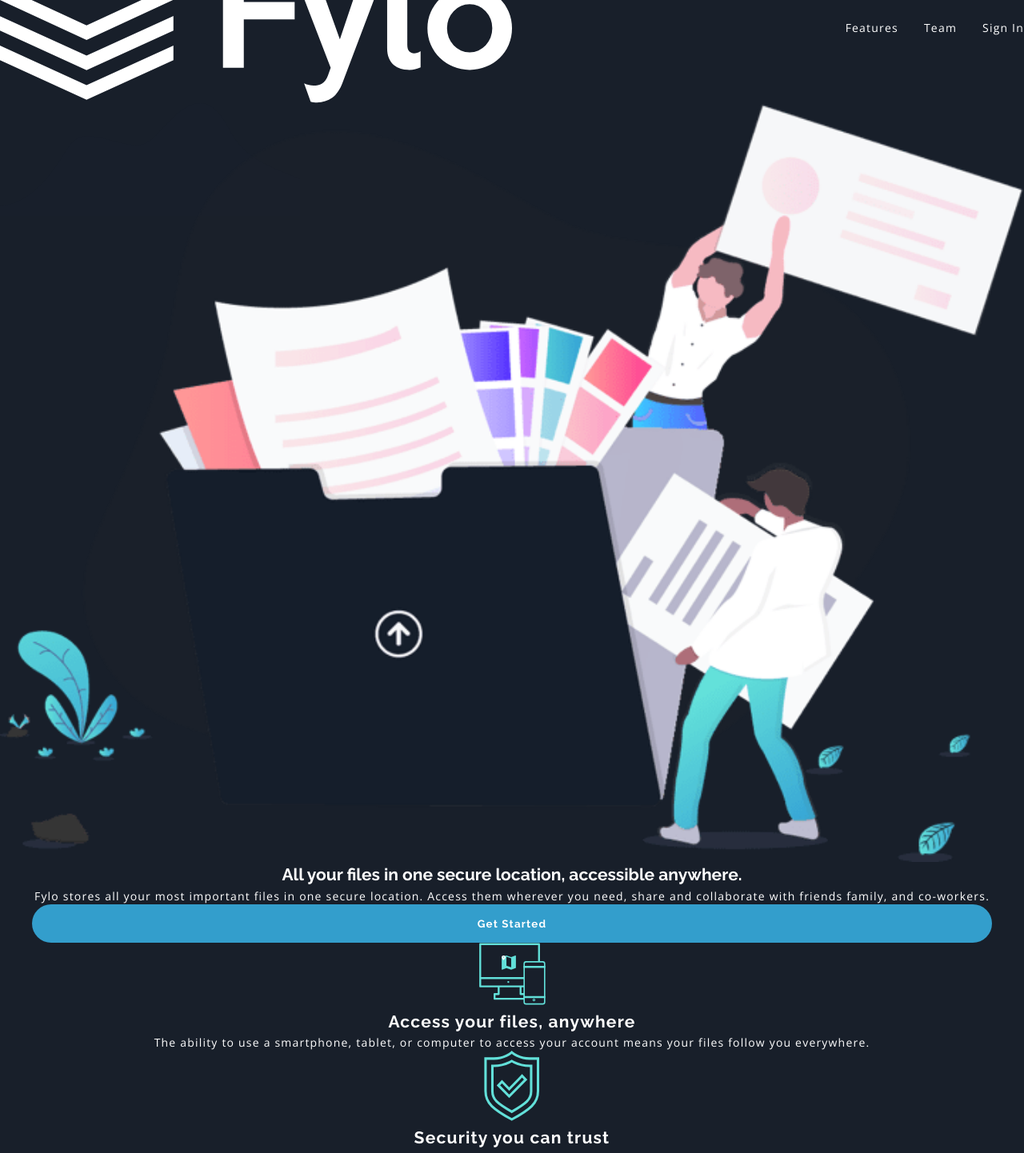
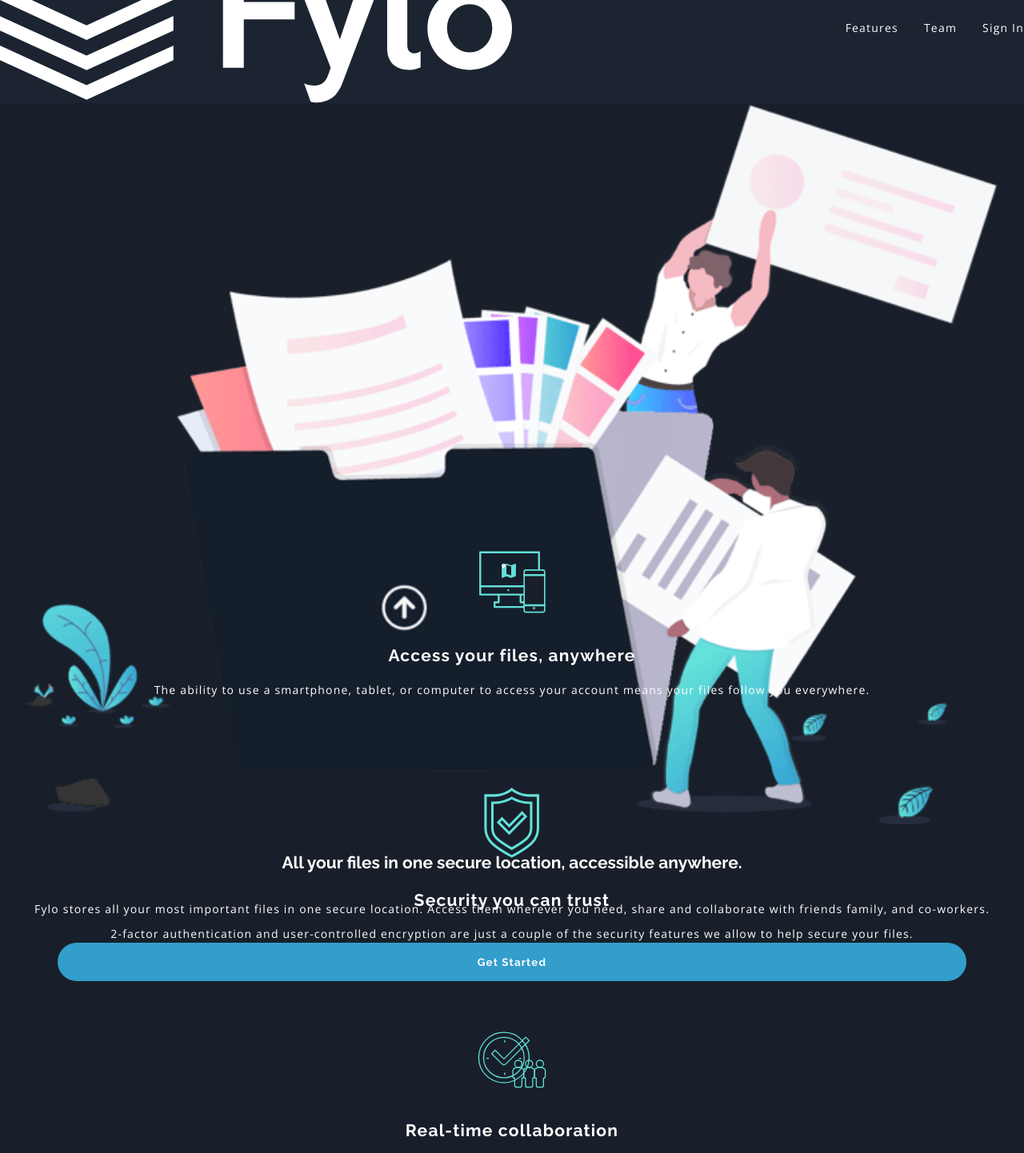
Before and after one commit to evija-berzina/frontendmentor-fylo-landing-page, a React (Vite) app: page / in a window 1280 px wide. Shown: the part 60-1502 px from the top of the page at 80% size. Built offline with nearby package versions, Linux system fonts and the light colour scheme.

Commit message:
Add layout changes

```diff
--- a/src/components/CTASection.css
+++ b/src/components/CTASection.css
@@ -7,7 +7,7 @@
   text-align: center;
   background-color: hsl(var(--navy-850));
   margin-inline: 1.5rem;
-  padding-inline: 1.8rem;
+  padding-inline: 2rem;
   padding-block: 3rem;
   border-radius: 10px;
   letter-spacing: 1px;
--- a/src/components/Features.css
+++ b/src/components/Features.css
@@ -1,7 +1,18 @@
 .features-section {
   display: grid;
   grid-template-columns: 1fr;
+  gap: 6rem;
   text-align: center;
+  margin-block-end: 10rem;
+  padding-inline: 2rem;
+}
+
+.feature > * {
+  padding-block-end: 1rem;
+}
+
+.feature img {
+  padding-block-end: 2rem;
 }
 
 .features-heading {
--- a/src/components/Features.jsx
+++ b/src/components/Features.jsx
@@ -7,7 +7,7 @@
 export function Features() {
   return (
     <section className='features-section'>
-      <article>
+      <article className='feature'>
         <img src={IconAccessAnywhere} alt="" />
         <h2 className='features-heading'>
           Access your files, anywhere
@@ -16,7 +16,7 @@
           The ability to use a smartphone, tablet, or computer to access your account means your files follow you everywhere.
         </p>
       </article>
-      <article>
+      <article className='feature'>
         <img src={IconSecurity} alt="" />
         <h2 className='features-heading'>
           Security you can trust
@@ -25,7 +25,7 @@
           2-factor authentication and user-controlled encryption are just a couple of the security features we allow to help secure your files.
         </p>
       </article>
-      <article>
+      <article className='feature'>
         <img src={IconCollaboration} alt="" />
         <h2 className='features-heading'>
           Real-time collaboration
@@ -34,7 +34,7 @@
           Securely share files and folders with friends, family and colleagues for live collaboration. No email attachments required.
         </p>
       </article>
-      <article>
+      <article className='feature'>
         <img src={IconAnyFile} alt="" />
         <h2 className='features-heading'>
           Store any type of file
--- a/src/components/Header.css
+++ b/src/components/Header.css
@@ -3,6 +3,7 @@
   flex-direction: row;
   justify-content: space-between;
   align-items: center;
+  background-color: hsl(var(--navy-850));
 }
 
 .fylo-logo {
--- a/src/components/Hero.css
+++ b/src/components/Hero.css
@@ -1,11 +1,35 @@
 .hero-section {
   display: flex;
   flex-direction: column;
+  gap: 2rem;
+  background-image: linear-gradient(
+      hsl(var(--navy-850)));
+  height: 50vh;
+  position: relative;
+  text-align: center;
+  padding-inline: 2rem;
+  margin-block-end: 10rem;
+  z-index: -10;
+  /* background-image:
+    url(../assets/images/bg-curvy-mobile.svg), linear-gradient(
+      hsl(var(--navy-850)) 70%,
+      hsl(var(--navy-900)) 30%
+    );
+  background-repeat: no-repeat, no-repeat;
+  background-position: center bottom 40%, center;
+  background-size: contain, cover; */
 
-  background-image: url(../assets/images/bg-curvy-mobile.svg);
-  background-repeat: no-repeat;
 
-  text-align: center;
+}
+
+.hero-wave {
+  width: 100%;
+  display: block;
+  position: absolute;
+  top: 35%;
+  left: 0;
+  right: 0;
+  z-index: -1;
 }
 
 .hero-heading {
--- a/src/components/Hero.jsx
+++ b/src/components/Hero.jsx
@@ -1,4 +1,5 @@
 import IntroPicture from '../assets/images/illustration-intro.png';
+import BgCurvyMobile from '../assets/images/bg-curvy-mobile.svg';
 import './Hero.css';
 
 export function Hero() {
@@ -8,6 +9,11 @@
       <h1 className='hero-heading'>
         All your files in one secure location, accessible anywhere.
       </h1>
+      <img
+        src={BgCurvyMobile}
+        alt=""
+        className="hero-wave"
+      />
       <p className='hero-info'>
         Fylo stores all your most important files in one secure location. Access them wherever
   you need, share and collaborate with friends family, and co-workers.
--- a/src/components/ProductOverview.css
+++ b/src/components/ProductOverview.css
@@ -1,8 +1,37 @@
 .overview-section {
   display: flex;
   flex-direction: column;
+  gap: 1rem;
+  padding-inline: 2rem;
+  margin-block-end: 10rem;
+}
+
+.overview-section > :first-child {
+  margin-block-end: 2rem;
 }
 
 .overview-image {
   background-color: hsl(var(--navy-900));
 }
+
+.link-wrapper {
+  align-self: flex-start;
+  /* ja parent ir flex column */
+}
+
+.fylo-workd-link {
+  display: flex;
+  flex-direction: row;
+  align-items: center;
+  gap: .5rem;
+  border-bottom: 1px solid hsl(var(--teal-200));
+  padding-block: .5rem;
+}
+
+.fylo-workd-link span {
+  color: hsl(var(--teal-200));
+}
+
+.fylo-workd-link img {
+  width: 18px;
+}
--- a/src/components/ProductOverview.jsx
+++ b/src/components/ProductOverview.jsx
@@ -15,11 +15,13 @@
       <p>
         Securely share files and folders with friends, family and colleagues for live collaboration. No email attachments required.
       </p>
-      <div>
-        <p>
-          See how Fylo works
-        </p>
-        <img src={IconArrow} alt="" />
+      <div className='link-wrapper'>
+        <a className='fylo-workd-link'>
+          <span>
+            See how Fylo works
+          </span>
+          <img src={IconArrow} alt="" />
+        </a>
       </div>
     </section>
   );
--- a/src/components/ReviewsSection.css
+++ b/src/components/ReviewsSection.css
@@ -14,10 +14,10 @@
   flex-direction: column;
   gap: 1rem;
   background-color: hsl(var(--navy-800));
-  padding: 1.5rem;
+  padding: 1.5rem 2rem 1.5rem 1.5rem;
   border-radius: 5px;
   font-size: var(--fs-50);
-  letter-spacing: normal;
+  letter-spacing: .6px;
   line-height: 2;
   box-shadow: 2px 2px 6px 6px hsl(var(--navy-800)/0.25);
 }
```
